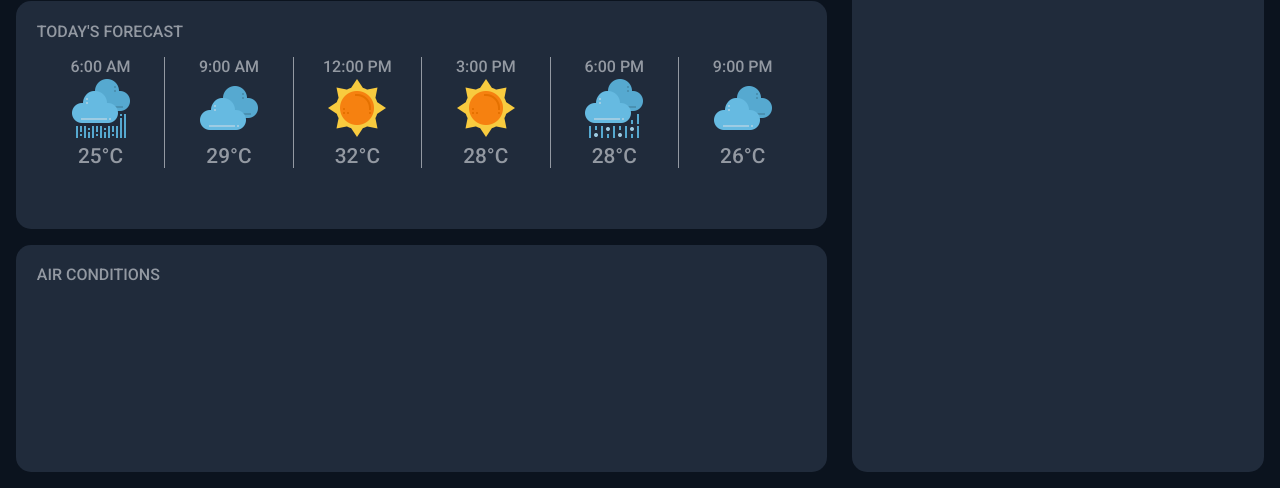
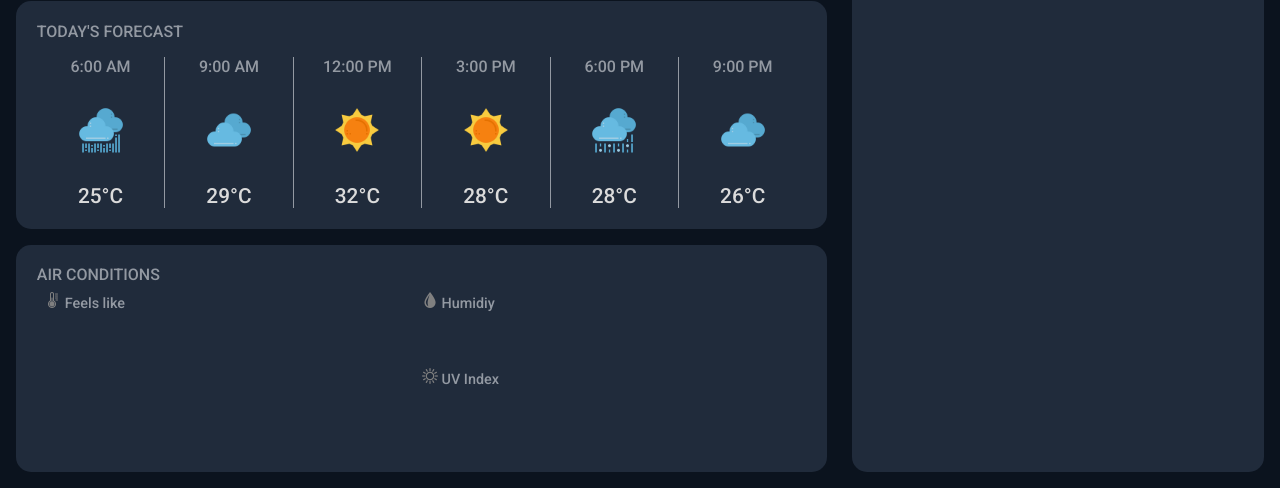
Before and after one commit to mxdnl/weather-app, a website: page src/template.html in a window 1280 px wide. Shown: the part 312-800 px from the top of the page. Drawn offline with Linux system fonts and the light colour scheme.

Commit message:
added more content

```diff
--- a/src/styles.css
+++ b/src/styles.css
@@ -8,6 +8,10 @@
     --main-dark: #0B131E;
     --card-dark: #202B3B;
     --font-color-dark: #9399A2;
+}
+
+.values {
+    color: rgb(219, 219, 219);
 }
 
 body {
@@ -96,6 +100,11 @@ main {
     width: 7rem;
 }
 
+.hourly-forecast-div {
+    display: flex;
+    flex-direction: column;
+}
+
 .hourly-forecast-div p {
     margin: 0;
     font-weight: 500;
@@ -108,6 +117,9 @@ main {
 .hourly-forecast {
     display: flex;
     justify-content: space-evenly;
+    flex-wrap: wrap-reverse;
+
+    flex: 1;
 }
 
 .hourly-forecast img {
@@ -123,13 +135,44 @@ main {
     text-align: center;
     flex: 1;
     border-right: 1px solid var(--font-color-dark);
+
+    display: flex;
+    flex-direction: column;
+    justify-content: space-between;
+    align-items: center;
+}
+
+.hour img {
+    height: 3rem;
+    width: 3rem;
 }
 
 .last-hour {
     border: none;
 }
 
+.air-conditions-div {
+    display: flex;
+    flex-direction: column;
+}
+
 .air-conditions-div p {
     margin: 0;
     font-weight: 500;
 }
+
+.conditions-info {
+    flex: 1;
+    padding: 0.5rem;
+
+    display: grid;
+    grid-template: 1fr 1fr / 1fr 1fr;
+}
+
+.conditions p {
+    display: inline;
+}
+
+.condition-label {
+    font-size: 0.9rem;
+}
--- a/src/template.html
+++ b/src/template.html
@@ -25,7 +25,7 @@
                     <p class="chance-of-precip">Chance of Precipitation: 0%</p>
                     <br>
                 </span>
-                <p class="temperature">31&degC</p>
+                <p class="temperature values">31&degC</p>
                 <img src="assets/sun.png" alt="cloud">
             </div>
 
@@ -35,37 +35,37 @@
                     <span class="hour">
                         <p class="time">6:00 AM</p>
                         <img src="assets/rain.png" alt="">
-                        <p class="temp">25&degC</p>
+                        <p class="temp values">25&degC</p>
                     </span>
 
                     <span class="hour">
                         <p class="time">9:00 AM</p>
                         <img src="assets/cloud.png" alt="">
-                        <p class="temp">29&degC</p>
+                        <p class="temp values">29&degC</p>
                     </span>
 
                     <span class="hour">
                         <p class="time">12:00 PM</p>
                         <img src="assets/sun.png" alt="">
-                        <p class="temp">32&degC</p>
+                        <p class="temp values">32&degC</p>
                     </span>
 
                     <span class="hour">
                         <p class="time">3:00 PM</p>
                         <img src="assets/sun.png" alt="">
-                        <p class="temp">28&degC</p>
+                        <p class="temp values">28&degC</p>
                     </span>
 
                     <span class="hour">
                         <p class="time">6:00 PM</p>
                         <img src="assets/drizzle.png" alt="">
-                        <p class="temp">28&degC</p>
+                        <p class="temp values">28&degC</p>
                     </span>
 
                     <span class="hour last-hour">
                         <p class="time">9:00 PM</p>
                         <img src="assets/cloud.png" alt="">
-                        <p class="temp">26&degC</p>
+                        <p class="temp values">26&degC</p>
                     </span>
                 </div>
             </div>
@@ -73,7 +73,24 @@
             <div class="air-conditions-div card">
                 <p>AIR CONDITIONS</p>
                 <div class="conditions-info">
+                    <div class="conditions">
+                        <img src="assets/temperature.png" alt="">
+                        <p class="condition-label">Feels like</p>
+                    </div>
 
+                    <div class="conditions">
+                        <img src="assets/humidity.png" alt="">
+                        <p class="condition-label">Humidiy</p>
+                    </div>
+
+                    <div class="conditions">
+
+                    </div>
+
+                    <div class="conditions">
+                        <img src="assets/uv-index.png" alt="">
+                        <p class="condition-label">UV Index</p>
+                    </div>
                 </div>
             </div>
         </div>
```
Also changed, not shown: src/assets/humidity.png (added), src/assets/temperature.png (added), src/assets/uv-index.png (added).
